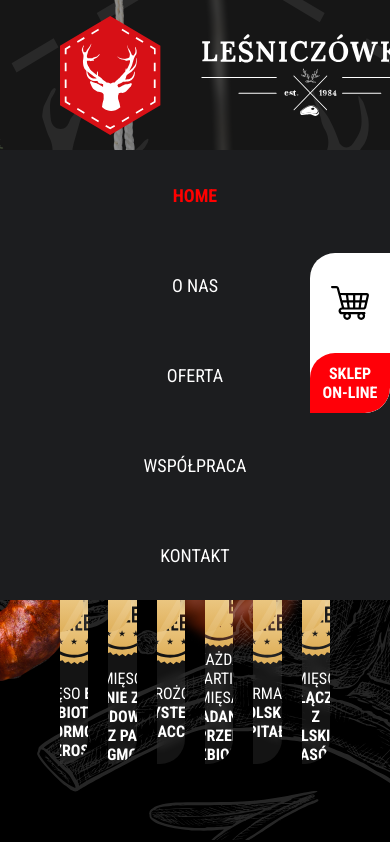
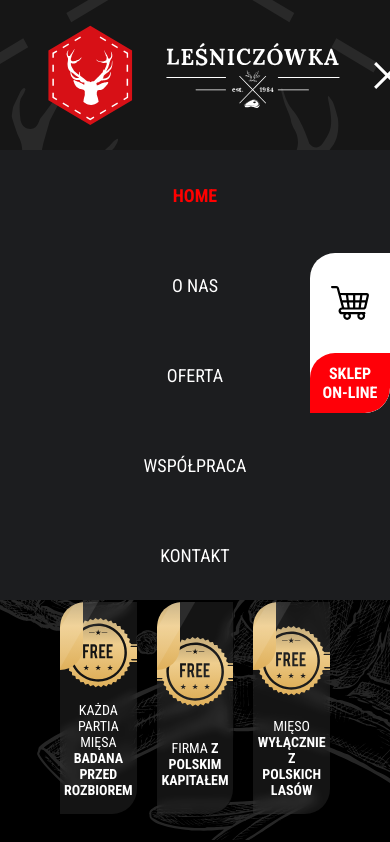
Before and after one commit to jstrzyzykowski/task-lesniczowka, a React (Create React App) app: page / in a window 390 px wide. Shown: the top 842 px of the page. Built offline with nearby package versions, Linux system fonts and the light colour scheme.

Commit message:
Added some responsive

```diff
--- a/src/components/feature-item/feature-item.styles.scss
+++ b/src/components/feature-item/feature-item.styles.scss
@@ -13,6 +13,13 @@
   margin-right: 20px;
   overflow: hidden;
   transition: transform 0.2s ease-out;
+
+  @media screen and (max-width: 1312px){
+    width: auto;
+    height: auto;
+    margin: 0;
+    padding: 16px;
+  }
 
   &:hover {
     transform: scale(1.05);
@@ -56,6 +63,20 @@
     height: 60%;
     display: flex;
     align-items: center;
+
+    @media screen and (max-width: 1312px){
+      margin-bottom: 8px;
+    }
+
+    @media screen and (max-width: 992px){
+      margin-bottom: 14px;
+    }
+
+    .badge {
+      @media screen and (max-width: 992px){
+        height: 70px;
+      }
+    }
   }
 
   .feature-text-container {
@@ -67,6 +88,10 @@
       font-family: 'Roboto Condensed', sans-serif;
       font-size: 16px;
       text-transform: uppercase;
+
+      @media screen and (max-width: 992px){
+        font-size: 14px;
+      }
     }
   }
 }
--- a/src/components/feature-list/feature-list.styles.scss
+++ b/src/components/feature-list/feature-list.styles.scss
@@ -8,4 +8,13 @@
   display: flex;
   justify-content: space-evenly;
   z-index: 1;
+
+  @media screen and (max-width: 1312px){
+    display: grid;
+    row-gap: 20px;
+    column-gap: 20px;
+    grid-template-columns: repeat(3, 1fr);
+    grid-template-rows: repeat(2, 1fr);
+    margin-bottom: 30px;
+  }
 }
--- a/src/components/navigation/navigation.styles.scss
+++ b/src/components/navigation/navigation.styles.scss
@@ -11,6 +11,10 @@
   width: 100%;
   z-index: 10;
   transition: 0.2s ease-out;
+
+  @media screen and (max-width: 1312px){
+    padding: 0 40px;
+  }
 
   &.scrolled {
     height: 80px;
@@ -33,6 +37,10 @@
 
   .logo {
     margin-right: 50px;
+
+    @media screen and (max-width: 1312px){
+      margin-right: 20px;
+    }
   }
 
   .logo a {
@@ -43,10 +51,20 @@
     .logo-main {
       margin-right: 40px;
       transition: .2s ease-out;
+
+      @media screen and (max-width: 1312px){
+        height: 100px;
+        margin-right: 25px;
+      }
     }
 
     .logo-sub {
       transition: .2s ease-out;
+
+      @media screen and (max-width: 1312px){
+        width: auto;
+        height: 65px;
+      }
     }
   }
 
--- a/src/pages/page-home/section-hero/section-hero.component.jsx
+++ b/src/pages/page-home/section-hero/section-hero.component.jsx
@@ -16,7 +16,7 @@ export default function SectionHero() {
         </p>
       </div>
       <div className='hero-image-container'>
-        <img src={Sausages} alt="" />
+        <img className='hero-image' src={Sausages} alt="Zdjęcie kiełbas" />
       </div>
       <FeatureList/>
       <ShopWidget/>
--- a/src/pages/page-home/section-hero/section-hero.styles.scss
+++ b/src/pages/page-home/section-hero/section-hero.styles.scss
@@ -4,6 +4,12 @@
   background-image: url('../../../assets/vectors/hero-logo-bg.svg');
   background-repeat: no-repeat;
   background-position: 40% 0;
+  transition: 0.2s ease-out;
+  overflow: hidden;
+
+  @media screen and (max-width: 992px){
+    background-position: 60% 0;
+  }
 
   &::before {
     position: absolute;
@@ -26,6 +32,20 @@
     top: 30%;
     left: 20%;
     z-index: 1;
+    transition: 0.3s ease-out;
+
+    @media screen and (max-width: 1312px){
+      left: 8%;
+      top: 20%;
+    }
+
+    @media screen and (max-width: 992px){
+      // left: 5%;
+      // left: 0;
+      // padding-left: 40px;
+      top: 25%;
+      width: auto;
+    }
 
     &::before {
       content: url('../../../assets/vectors/pepper.svg');
@@ -39,6 +59,10 @@
       font-size: 68px;
       line-height: 1em;
       margin-bottom: 2.4rem;
+
+      @media screen and (max-width: 992px){
+        font-size: 58px;
+      }
     }
 
     .desc-sub {
@@ -46,6 +70,12 @@
       font-weight: 300;
       font-size: 18px;
       line-height: 1.6em;
+
+      @media screen and (max-width: 992px){
+        // font-size: 58px;
+        // font-size: 16px;
+        width: 70%;
+      }
 
       span {
         font-weight: bold;
@@ -57,5 +87,15 @@
     position: absolute;
     right: 0;
     top: 0;
+    transition: 0.3s ease-out;
+
+    @media screen and (max-width: 1312px){
+      right: -5%;
+    }
+
+    @media screen and (max-width: 992px){
+      display: none;
+    }
+
   }
 }
--- a/src/pages/page-home/section-tradition/section-tradition.styles.scss
+++ b/src/pages/page-home/section-tradition/section-tradition.styles.scss
@@ -5,6 +5,7 @@
   background-position: center;
   background-size: cover;
   position: relative;
+  overflow: auto;
 
   .content-container {
     height: 950px;
@@ -52,6 +53,10 @@
         line-height: 24px;
         width: 420px;
         margin-bottom: 3rem;
+
+        @media screen and (max-width: 992px){
+          width: auto;
+        }
       }
 
       .tradition-more-container {
```
